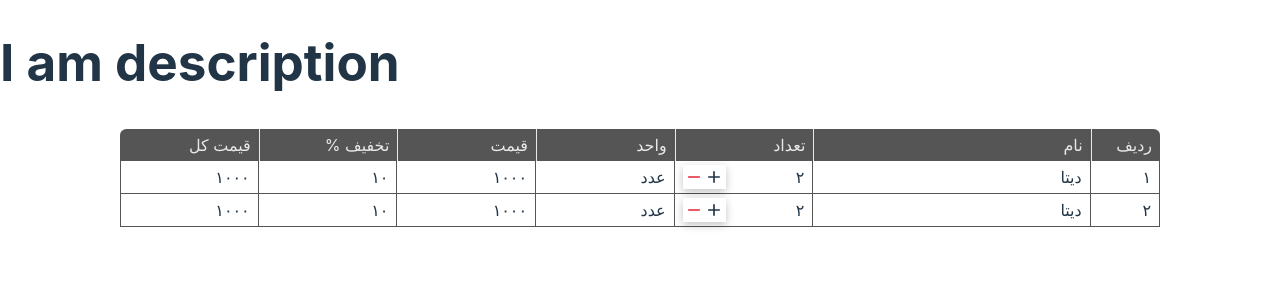
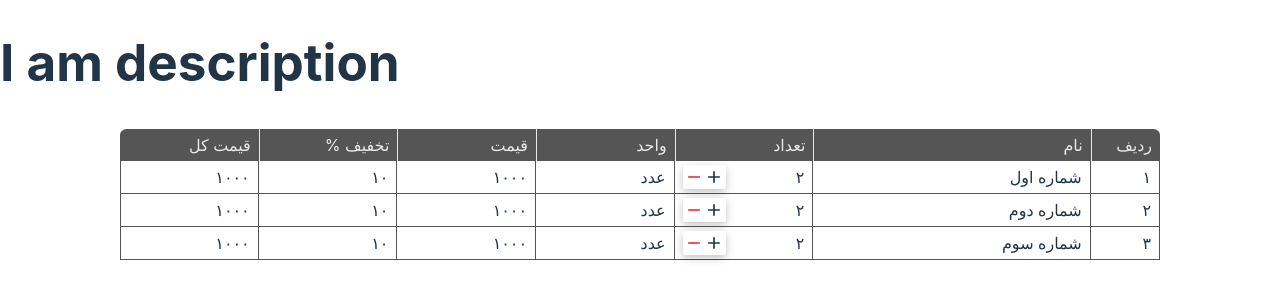
Before and after one commit to kamrankamrani/invoice-builder, a React (Vite) app: page / in a window 1280 px wide. Shown: the top 300 px of the page. Built offline with nearby package versions, Linux system fonts and the light colour scheme; a small style sheet from the web is missing.

Commit message:
refactor redux actions

```diff
--- a/src/Components/CounterPanel/CounterPanel.tsx
+++ b/src/Components/CounterPanel/CounterPanel.tsx
@@ -2,13 +2,14 @@ import { PersianNumber } from "../../Services/ConvertNumbers";
 import AddIcon from "@mui/icons-material/Add";
 import RemoveIcon from "@mui/icons-material/Remove";
 import DeleteIcon from "@mui/icons-material/Delete";
-import "./Style/style.css";
 import { useAppDispatch } from "../../customHooks";
 import {
   decreaseItem,
   deleteItem,
   increaseItem,
+  updateItemPrice,
 } from "../../features/tableBodySlice";
+import "./Style/style.css";
 
 interface IProps {
   count: number;
@@ -19,9 +20,11 @@ export default function CounterPanel({ count, row }: IProps) {
   const dispatch = useAppDispatch();
   const handleAddItemClick = () => {
     dispatch(increaseItem(row));
+    dispatch(updateItemPrice(row));
   };
   const handleRemoveItemClick = () => {
     dispatch(decreaseItem(row));
+    dispatch(updateItemPrice(row));
   };
   const handleDeleteClick = () => {
     dispatch(deleteItem(row));
--- a/src/Components/CounterPanel/Style/style.css
+++ b/src/Components/CounterPanel/Style/style.css
@@ -6,6 +6,7 @@
   background-color: var(--text);
   box-shadow: rgba(0, 0, 0, 0.24) 0px 3px 8px;
   padding: 0.1rem;
+  border-radius: 0.2rem;
 }
 
 .icons-container svg {
--- a/src/Components/GridBody/GridBody.tsx
+++ b/src/Components/GridBody/GridBody.tsx
@@ -6,18 +6,18 @@ import CounterPanel from "../CounterPanel/CounterPanel";
 import "./Style/style.css";
 
 export function GridBody() {
-  const mockData: tableBodyType[] = useAppSelector(
-    (state) => state.tableBodySlice
+  const tableItems: tableBodyType[] = useAppSelector(
+    (state) => state.tableBodySlice.bodyData
   );
   return (
     <div className="grid grid-items-container">
-      {mockData.map((tableData) => {
+      {tableItems.map((tableData, index) => {
         return (
           <React.Fragment key={tableData.row}>
-            <div className="grid-item">{PersianNumber(tableData.row)}</div>
+            <div className="grid-item">{PersianNumber(index + 1)}</div>
             <div className="grid-item">{tableData.name}</div>
             <div className="grid-item">
-              {<CounterPanel count={tableData.count} row={tableData.row} />}
+              {<CounterPanel count={tableData.count} row={index} />}
             </div>
             <div className="grid-item">{tableData.unit}</div>
             <div className="grid-item">{PersianNumber(tableData.price)}</div>
--- a/src/features/tableBodySlice.ts
+++ b/src/features/tableBodySlice.ts
@@ -2,11 +2,12 @@ import { createSlice } from "@reduxjs/toolkit";
 import type { PayloadAction } from "@reduxjs/toolkit";
 import { tableBodyType } from "../Services/Types";
 
-const initialState: tableBodyType[] = [
+const initialState: { bodyData: tableBodyType[] } = {
+  bodyData: [
     {
       row: 1,
       count: 2,
-    name: "دیتا",
+      name: "شماره اول",
       off: 10,
       price: 1000,
       total: 1000,
@@ -15,42 +16,47 @@ const initialState: tableBodyType[] = [
     {
       row: 2,
       count: 2,
-    name: "دیتا",
+      name: "شماره دوم",
       off: 10,
       price: 1000,
       total: 1000,
       unit: "عدد",
     },
-];
+    {
+      row: 3,
+      count: 2,
+      name: "شماره سوم",
+      off: 10,
+      price: 1000,
+      total: 1000,
+      unit: "عدد",
+    },
+  ],
+};
 
 const tableBodySlice = createSlice({
   name: "tableBodySlice",
   initialState,
   reducers: {
     increaseItem(state, action: PayloadAction<number>) {
-      state.forEach((val) => {
-        if (val.row === action.payload) {
-          val.count = val.count + 1;
-        }
-      });
+      state.bodyData[action.payload].count =
+        state.bodyData[action.payload].count + 1;
     },
     decreaseItem(state, action: PayloadAction<number>) {
-      state.forEach((val) => {
-        if (val.row === action.payload) {
-          val.count = val.count - 1;
-        }
-      });
+      state.bodyData[action.payload].count =
+        state.bodyData[action.payload].count - 1;
     },
     deleteItem(state, action: PayloadAction<number>) {
-      state.forEach((val, index) => {
-        if (val.row === action.payload) {
-          state.splice(index, 1);
-        }
-      });
+      state.bodyData.splice(action.payload, 1);
+    },
+    updateItemPrice(state, action: PayloadAction<number>) {
+      state.bodyData[action.payload].total =
+        state.bodyData[action.payload].count *
+        state.bodyData[action.payload].price;
     },
   },
 });
 
-export const { increaseItem, decreaseItem, deleteItem } =
+export const { increaseItem, decreaseItem, deleteItem, updateItemPrice } =
   tableBodySlice.actions;
 export default tableBodySlice.reducer;
```
Lines whose indentation alone changed are shown as unchanged.
